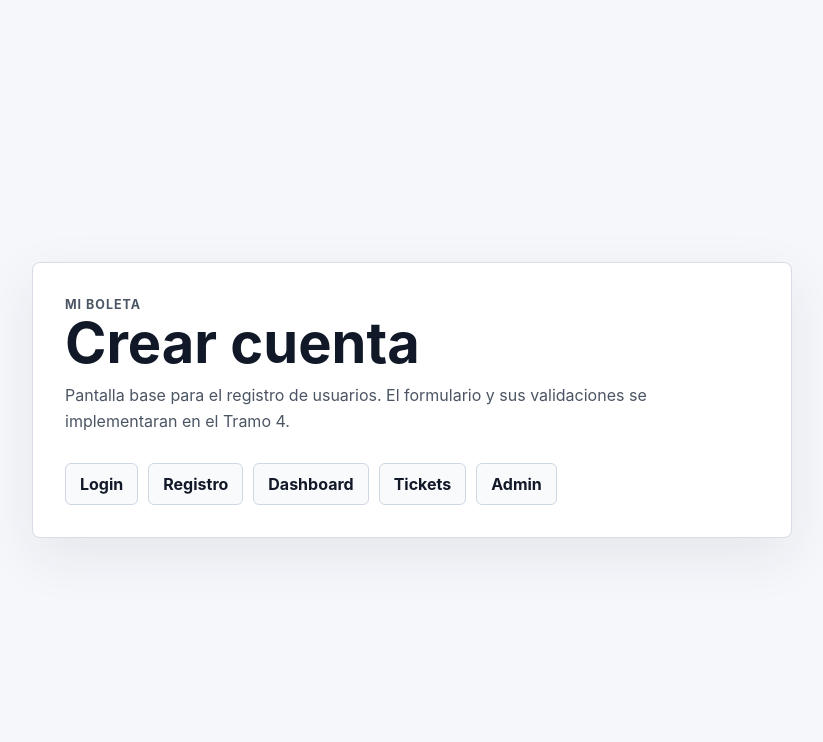
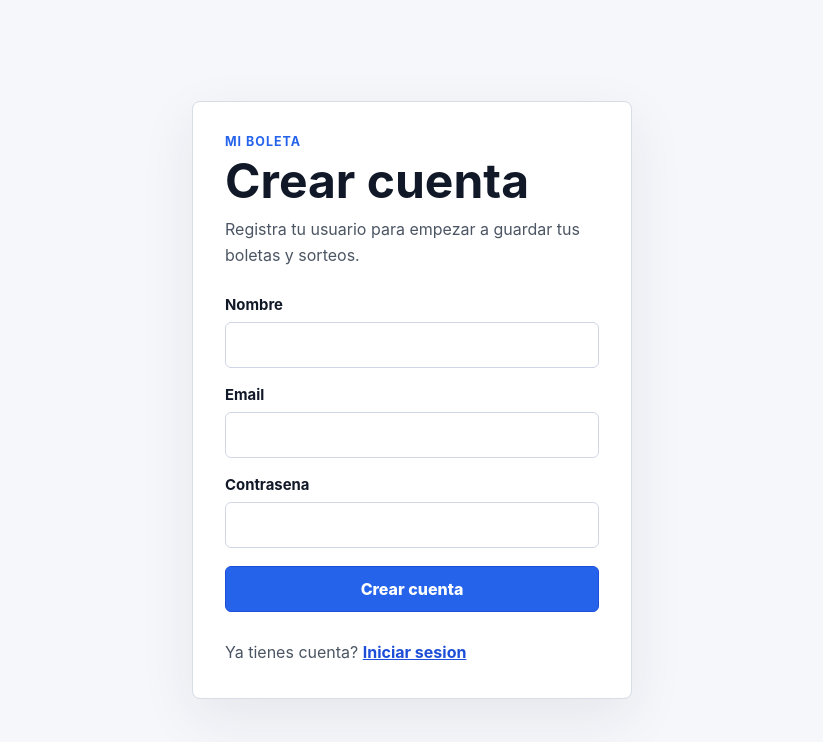
Before and after one commit to Santiago-mg/Mi-boleta, a React (Vite) app: page /register in a window 1280 px wide. Shown: the top 742 px of the page, without its empty margins (228-1051 px from the left). Built offline with nearby package versions, Linux system fonts and the light colour scheme; no server answers.

Commit message:
feat: implementa registro de usuarios

```diff
--- a/src/pages/Login.tsx
+++ b/src/pages/Login.tsx
@@ -18,12 +18,14 @@ type LoginLocationState = {
   from?: {
     pathname?: string
   }
+  registeredEmail?: string
+  registrationMessage?: string
 }
 
-function getRedirectPath(state: unknown) {
+function getLocationState(state: unknown) {
   const locationState = state as LoginLocationState | null
 
-  return locationState?.from?.pathname ?? '/dashboard'
+  return locationState
 }
 
 export function Login() {
@@ -31,7 +33,8 @@ export function Login() {
   const location = useLocation()
   const navigate = useNavigate()
   const [formError, setFormError] = useState<string | null>(null)
-  const redirectPath = getRedirectPath(location.state)
+  const locationState = getLocationState(location.state)
+  const redirectPath = locationState?.from?.pathname ?? '/dashboard'
 
   const {
     formState: { errors, isSubmitting },
@@ -40,7 +43,7 @@ export function Login() {
   } = useForm<LoginFormValues>({
     resolver: zodResolver(loginSchema),
     defaultValues: {
-      email: '',
+      email: locationState?.registeredEmail ?? '',
       password: '',
     },
   })
@@ -100,6 +103,10 @@ export function Login() {
 
           {formError ? <p className="form-error">{formError}</p> : null}
 
+          {locationState?.registrationMessage ? (
+            <p className="form-success">{locationState.registrationMessage}</p>
+          ) : null}
+
           <button className="primary-button" type="submit" disabled={isSubmitting}>
             {isSubmitting ? 'Ingresando...' : 'Ingresar'}
           </button>
--- a/src/pages/Register.tsx
+++ b/src/pages/Register.tsx
@@ -1,10 +1,127 @@
-import { RoutePlaceholder } from '../components/RoutePlaceholder'
+import { zodResolver } from '@hookform/resolvers/zod'
+import { useState } from 'react'
+import { useForm } from 'react-hook-form'
+import { Link, Navigate, useNavigate } from 'react-router-dom'
+import { z } from 'zod'
+
+import { register as registerUser } from '../api/authApi'
+import { getApiErrorMessage } from '../api/axiosClient'
+import { useAuth } from '../context/AuthContext'
+
+const registerSchema = z.object({
+  name: z
+    .string()
+    .min(1, 'El nombre es obligatorio.')
+    .max(80, 'El nombre no puede superar 80 caracteres.'),
+  email: z.string().min(1, 'El email es obligatorio.').email('Ingresa un email valido.'),
+  password: z
+    .string()
+    .min(1, 'La contrasena es obligatoria.')
+    .min(8, 'La contrasena debe tener al menos 8 caracteres.'),
+})
+
+type RegisterFormValues = z.infer<typeof registerSchema>
 
 export function Register() {
+  const { isAuthenticated } = useAuth()
+  const navigate = useNavigate()
+  const [formError, setFormError] = useState<string | null>(null)
+
+  const {
+    formState: { errors, isSubmitting },
+    handleSubmit,
+    register,
+  } = useForm<RegisterFormValues>({
+    resolver: zodResolver(registerSchema),
+    defaultValues: {
+      name: '',
+      email: '',
+      password: '',
+    },
+  })
+
+  async function onSubmit(values: RegisterFormValues) {
+    setFormError(null)
+
+    try {
+      await registerUser(values)
+      navigate('/login', {
+        replace: true,
+        state: {
+          registeredEmail: values.email,
+          registrationMessage: 'Cuenta creada correctamente. Ahora puedes iniciar sesion.',
+        },
+      })
+    } catch (error) {
+      setFormError(getApiErrorMessage(error, 'No pudimos crear la cuenta. Intentalo de nuevo.'))
+    }
+  }
+
+  if (isAuthenticated) {
+    return <Navigate to="/dashboard" replace />
+  }
+
   return (
-    <RoutePlaceholder
-      title="Crear cuenta"
-      description="Pantalla base para el registro de usuarios. El formulario y sus validaciones se implementaran en el Tramo 4."
-    />
+    <main className="auth-page">
+      <section className="auth-card" aria-labelledby="register-title">
+        <div>
+          <p className="eyebrow">Mi Boleta</p>
+          <h1 id="register-title">Crear cuenta</h1>
+          <p className="auth-copy">
+            Registra tu usuario para empezar a guardar tus boletas y sorteos.
+          </p>
+        </div>
+
+        <form className="auth-form" onSubmit={handleSubmit(onSubmit)} noValidate>
+          <div className="field-group">
+            <label htmlFor="name">Nombre</label>
+            <input
+              id="name"
+              type="text"
+              autoComplete="name"
+              aria-invalid={Boolean(errors.name)}
+              {...register('name')}
+            />
+            {errors.name ? <span className="field-error">{errors.name.message}</span> : null}
+          </div>
+
+          <div className="field-group">
+            <label htmlFor="email">Email</label>
+            <input
+              id="email"
+              type="email"
+              autoComplete="email"
+              aria-invalid={Boolean(errors.email)}
+              {...register('email')}
+            />
+            {errors.email ? <span className="field-error">{errors.email.message}</span> : null}
+          </div>
+
+          <div className="field-group">
+            <label htmlFor="password">Contrasena</label>
+            <input
+              id="password"
+              type="password"
+              autoComplete="new-password"
+              aria-invalid={Boolean(errors.password)}
+              {...register('password')}
+            />
+            {errors.password ? (
+              <span className="field-error">{errors.password.message}</span>
+            ) : null}
+          </div>
+
+          {formError ? <p className="form-error">{formError}</p> : null}
+
+          <button className="primary-button" type="submit" disabled={isSubmitting}>
+            {isSubmitting ? 'Creando cuenta...' : 'Crear cuenta'}
+          </button>
+        </form>
+
+        <p className="auth-footer">
+          Ya tienes cuenta? <Link to="/login">Iniciar sesion</Link>
+        </p>
+      </section>
+    </main>
   )
 }
```
